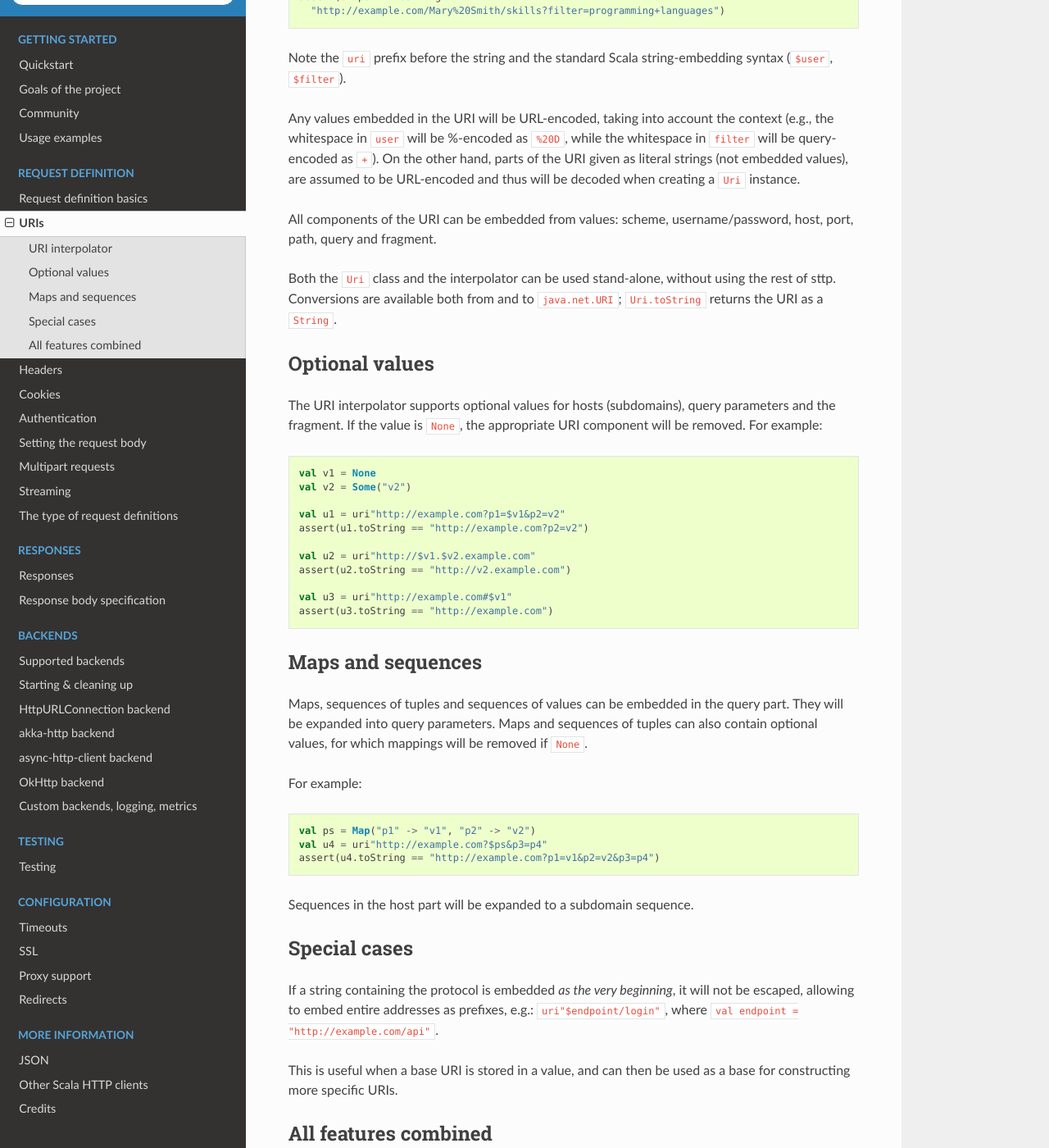
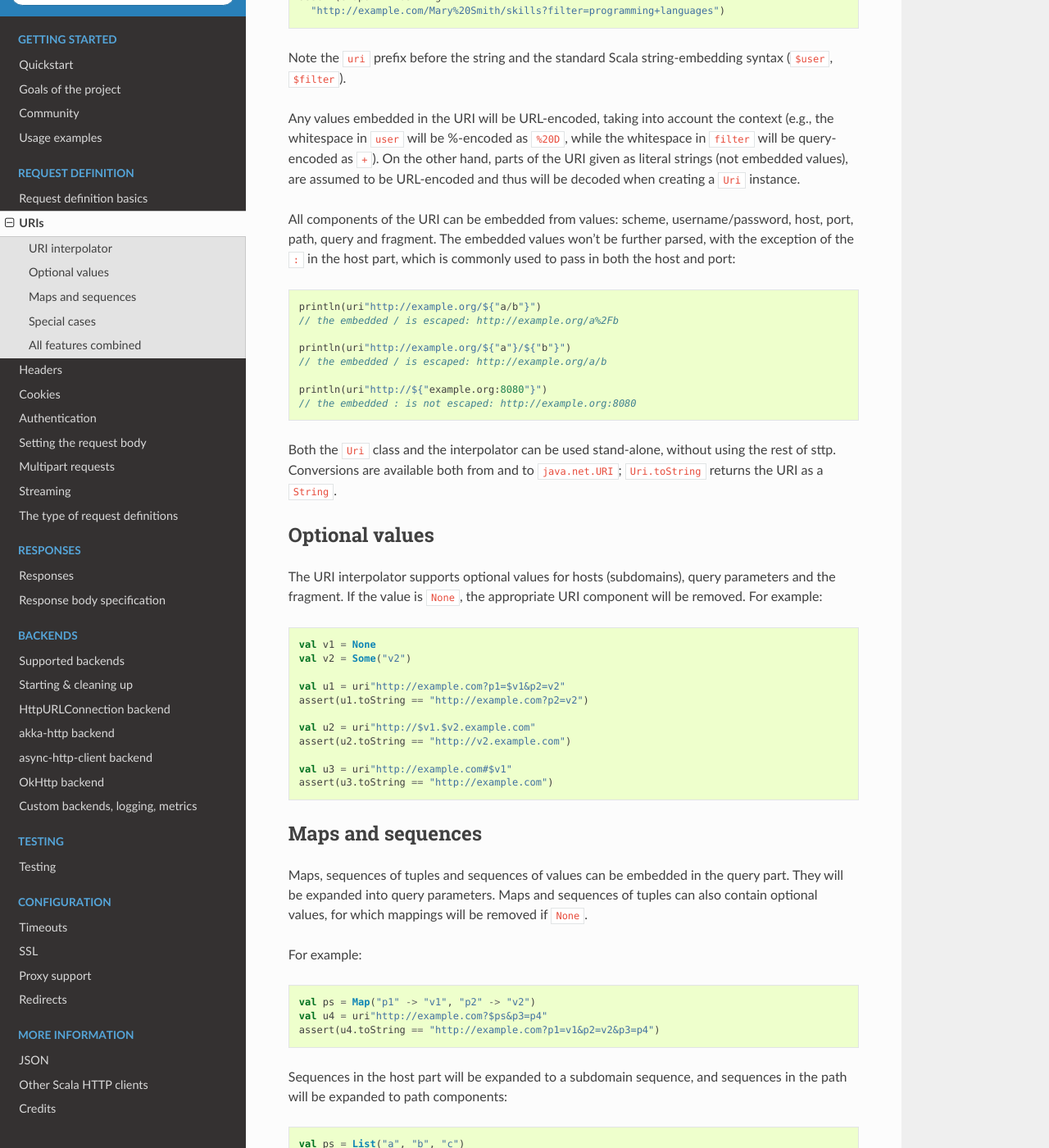
Before and after one commit to softwaremill/sttp, a Sphinx documentation site: the page built from docs/requests/uri.rst, in a window 1280 px wide and 1400 px high, scrolled down 674 px. Shown: the whole window at 82% size. Built offline with Sphinx 7.4.7 and the Read the Docs theme 2.0.0, drawn with Linux system fonts in a browser that asks for light colours; some of the changed text lies outside the part shown.

Commit message:
Documentation of special : handling when embedding a host

```diff
--- a/docs/requests/uri.rst
+++ b/docs/requests/uri.rst
@@ -26,7 +26,16 @@ Note the ``uri`` prefix before the string and the standard Scala string-embeddin
 
 Any values embedded in the URI will be URL-encoded, taking into account the context (e.g., the whitespace in ``user`` will be %-encoded as ``%20D``, while the whitespace in ``filter`` will be query-encoded as ``+``). On the other hand, parts of the URI given as literal strings (not embedded values), are assumed to be URL-encoded and thus will be decoded when creating a ``Uri`` instance.
 
-All components of the URI can be embedded from values: scheme, username/password, host, port, path, query and fragment.
+All components of the URI can be embedded from values: scheme, username/password, host, port, path, query and fragment. The embedded values won't be further parsed, with the exception of the ``:`` in the host part, which is commonly used to pass in both the host and port::
+
+  println(uri"http://example.org/${"a/b"}")
+  // the embedded / is escaped: http://example.org/a%2Fb
+
+  println(uri"http://example.org/${"a"}/${"b"}")
+  // the embedded / is escaped: http://example.org/a/b
+
+  println(uri"http://${"example.org:8080"}")
+  // the embedded : is not escaped: http://example.org:8080
 
 Both the ``Uri`` class and the interpolator can be used stand-alone, without using the rest of sttp. Conversions are available both from and to ``java.net.URI``; ``Uri.toString`` returns the URI as a ``String``.
 
@@ -58,7 +67,11 @@ For example::
   val u4 = uri"http://example.com?$ps&p3=p4"
   assert(u4.toString == "http://example.com?p1=v1&p2=v2&p3=p4")
 
-Sequences in the host part will be expanded to a subdomain sequence.
+Sequences in the host part will be expanded to a subdomain sequence, and sequences in the path will be expanded to path components::
+
+  val ps = List("a", "b", "c")
+  val u5 = uri"http://example.com/$ps"
+  assert(u5.toString == "http://example.com/a/b/c")
 
 Special cases
 -------------
```
